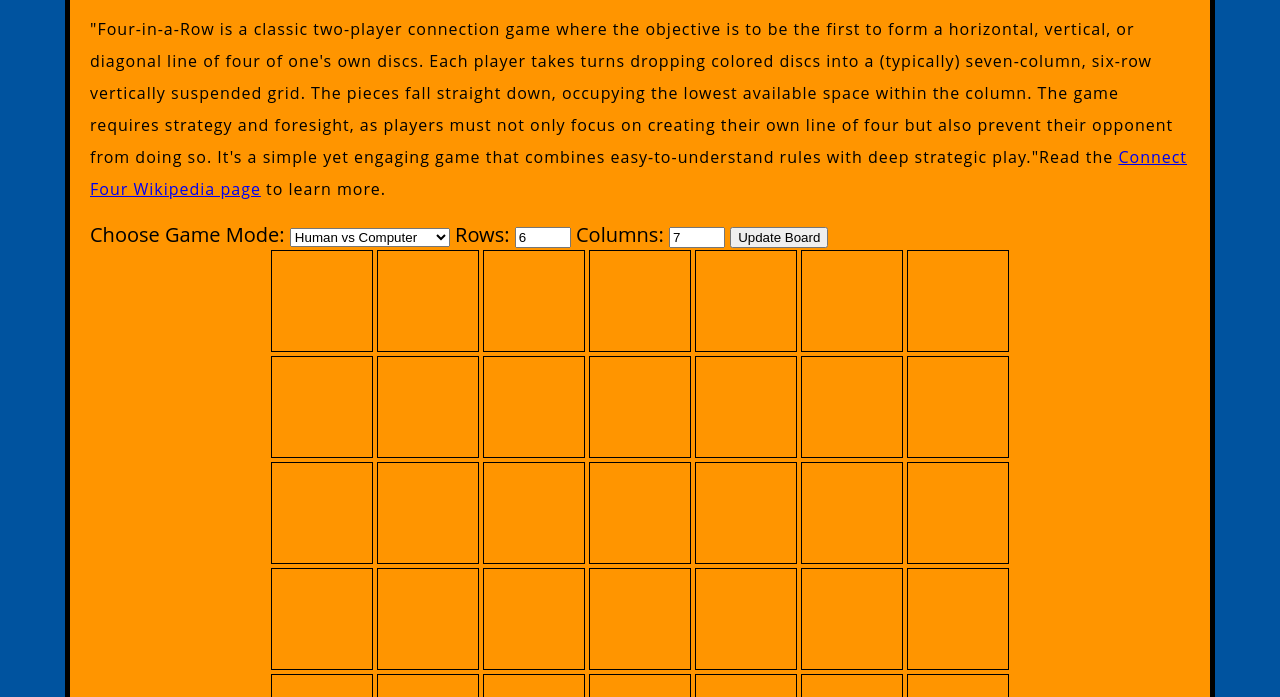
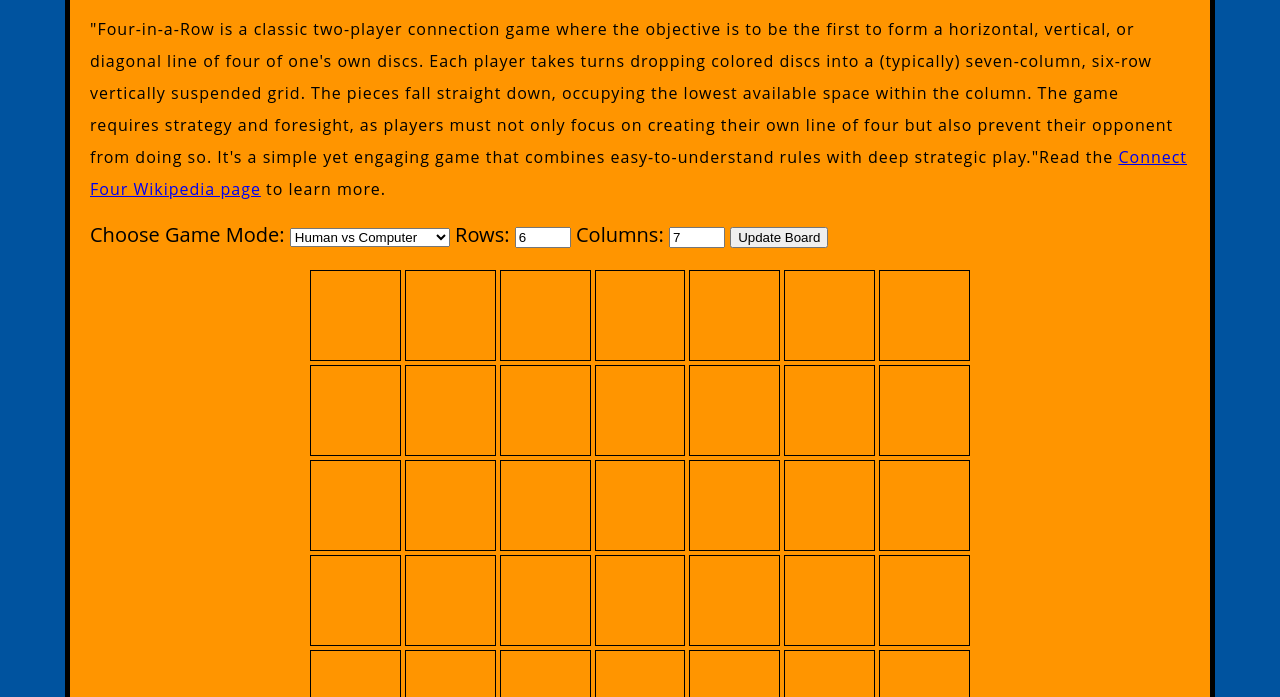
Before and after one commit to briedle/four-in-a-row-site, a plain HTML site: page index.html in a window 1280 px wide. Both pictures are taken after a click on the button "Update Board". Shown: the part 103-800 px from the top of the page. Drawn offline with Linux system fonts and the light colour scheme.

Commit message:
Make changes to code so that cell sizes will adjust depending on the size of a user's viewport

```diff
--- a/index.html
+++ b/index.html
@@ -35,6 +35,8 @@
     <div id="balloons-container"></div>
     <!-- <button>Change user</button> -->
     <!-- <div id="grid-container"></div> -->
+    <!-- Wrap "Choose Game Mode," "Rows," and "Columns" elements in a container -->
+    <div class="options-container">
       <label for="game-mode-selector">Choose Game Mode:</label>
       <select id="game-mode-selector">
         <option value="humanVsHuman">Human vs Human</option>
@@ -50,6 +52,7 @@
       <label for="delay-time">Delay between moves (ms):</label>
       <input type="number" id="delay-time" min="100" max="20000" value="750">
     </div>
+  </div>
     <div id="gameBoard"></div>
     <button id="new-game-button">New Game</button>
     <script src="scripts/scratch-code.js"></script>
--- a/scripts/scratch-code.js
+++ b/scripts/scratch-code.js
@@ -1,8 +1,11 @@
 let board = [];
+MAX_CELL_SIZE = 300;
+let rows = 6; // Default rows
+let columns = 7; // Default columns
 
 // Then call initializeBoard with default values when the page loads
-initializeBoard(6, 7); // Default rows and columns
-createBoard(6, 7); // Create the visual board
+initializeBoard(rows, columns); // Default rows and columns
+createBoard(rows, columns); // Create the visual board
 
 
 document.getElementById('gameBoard').addEventListener('click', function(event) {
@@ -13,15 +16,36 @@ document.getElementById('gameBoard').addEventListener('click', function(event) {
 });
 
 document.getElementById('updateBoard').addEventListener('click', function() {
-    const rows = parseInt(document.getElementById('rows').value, 10);
-    const columns = parseInt(document.getElementById('columns').value, 10);
+    const newRows = parseInt(document.getElementById('rows').value, 10);
+    const newColumns = parseInt(document.getElementById('columns').value, 10);
+
+    // Update the rows and columns globally
+    rows = newRows;
+    columns = newColumns;
+
     initializeBoard(rows, columns);
     createBoard(rows, columns);
 });
 
+
+
 function createBoard(rows, cols) {
     const board = document.getElementById('gameBoard');
     board.innerHTML = '';
+
+    const cellWidth = Math.min(
+        window.innerWidth / (1.5 * cols),
+        window.innerHeight / (1.5 * rows),
+         MAX_CELL_SIZE
+         );
+    const cellHeight = cellWidth;
+    // const cellWidth = Math.min(window.innerWidth / (2 * cols), MAX_CELL_SIZE);
+    // const cellHeight = Math.min(window.innerHeight / (2 * rows), MAX_CELL_SIZE);
+    console.log(`window.innerWidth: ${window.innerWidth}`)
+    console.log(`window.innerHeight: ${window.innerHeight}`)
+    console.log(`cell width: ${cellWidth}`)
+    console.log(`cell height: ${cellHeight}`)
+
     for (let row = 0; row < rows; row++) {
         const rowDiv = document.createElement('div');
         rowDiv.className = 'board-row';
@@ -29,13 +53,34 @@ function createBoard(rows, cols) {
         for (let col = 0; col < cols; col++) {
             const cellDiv = document.createElement('div');
             cellDiv.className = 'board-cell';
+            cellDiv.style.width = `${cellWidth}px`;
+            cellDiv.style.height = `${cellHeight}px`;
             cellDiv.dataset.column = col;
+            // ... rest of your cell setup ...
             rowDiv.appendChild(cellDiv);
         }
-
         board.appendChild(rowDiv);
     }
 }
+
+
+// function createBoard(rows, cols) {
+//     const board = document.getElementById('gameBoard');
+//     board.innerHTML = '';
+//     for (let row = 0; row < rows; row++) {
+//         const rowDiv = document.createElement('div');
+//         rowDiv.className = 'board-row';
+
+//         for (let col = 0; col < cols; col++) {
+//             const cellDiv = document.createElement('div');
+//             cellDiv.className = 'board-cell';
+//             cellDiv.dataset.column = col;
+//             rowDiv.appendChild(cellDiv);
+//         }
+
+//         board.appendChild(rowDiv);
+//     }
+// }
 
 function initializeBoard(rows=6, cols=7) {
     board = [];
@@ -52,8 +97,14 @@ document.addEventListener('DOMContentLoaded', function() {
 
     // Add click event listener to the button
     newGameButton.addEventListener('click', function() {
+        console.log(`board length before resetBoard: ${board.length}`)
         resetBoard(withDelay = false, removeBlocks = true);
+        initializeBoard(rows, columns);
+        // console.log(`board length before createBoard: ${board.length}`)
+        createBoard(rows, columns);
+        console.log(`board length before updateBoardDisplay: ${board.length}`)
         updateBoardDisplay();
+        console.log(`board length AFTER updateBoardDisplay: ${board.length}`)
         // Any additional logic to start a new game can go here
         // For example, clearing any game-over messages, resetting scores, etc.
         if (gameMode == 'computerVsComputer') {
@@ -70,7 +121,10 @@ document.addEventListener('DOMContentLoaded', function() {
         gameMode = this.value; // Update the gameMode variable based on the selection
         console.log(`gameMode went from ${previousMode} to ${gameMode}`)
         // Optionally, you can also reset the game state or board here
-        resetBoard(withDelay = false, removeBlocks = true)
+        // const rows = parseInt(document.getElementById('rows').value, 10);
+        // const columns = parseInt(document.getElementById('columns').value, 10);
+        resetBoard(withDelay = false, removeBlocks = true);
+        createBoard(rows, columns);
         if (gameMode === 'computerVsComputer') {
             document.getElementById('delay-option').style.display = 'block';
             currentPlayer = 1; // Start with Player 1
@@ -150,47 +204,11 @@ function makeMove(board, column, player) {
     return false;
 }
 
-// function makeMove(board, column, player) {
-//     // Check if the move is legal
-//     if (!getLegalMoves(board).includes(column)) {
-//         console.log("Illegal move. Column is full.");
-//         return false;
-//     }
-//     // Place the piece in the first empty space in the column
-//     for (let row = 0; row < board.length; row++) {
-//         if (board[row][column] === 0) {
-//             board[row][column] = player;
-//             return true; // Move was successful
-//         }
-//     }
-// }
-
-// console.log("Initial Board:");
-// console.log(board);
-
-// Player 1 makes a move in column 3
-// makeMove(board, 3, 1);
-// console.log("Board after Player 1's move:");
-// console.log(board);
-
-// // Player 2 makes a move in the same column
-// makeMove(board, 3, -1);
-// console.log("Board after Player 2's move:");
-// console.log(board);
-
-// for (i = 0; i < 7; i++) {
-//     makeMove(board, 3, 1)
-//     console.log(`Board after ${i+1}th move `)
-//     console.log(board);
-// }
-
-
-
 function updateBoardDisplay() {
     for (let row = 0; row < board.length; row++) {
         for (let col = 0; col < board[row].length; col++) {
             let cell = document.querySelector(`.board-row:nth-child(${row + 1}) .board-cell:nth-child(${col + 1})`);
-            cell.textContent = ''; // Clear previous content
+            cell.textContent = '';
             cell.classList.remove('winning-cell');
             cell.classList.remove('player-1', 'player-2'); // Remove previous classes
             if (board[row][col] === 1) {
--- a/styles/style.css
+++ b/styles/style.css
@@ -32,12 +32,12 @@ html {
 
 .board-row {
     display: flex;
-    flex-wrap: wrap;
+    flex-wrap: nowrap;
 }
 
 .board-cell {
-    width: 100px;
-    height: 100px;
+    /* width: 100px;
+    height: 100px;  */
     /* flex: 1 0 14%;
     height: calc(14vw - 4px); */
     border: 1px solid black;
@@ -49,7 +49,12 @@ html {
   border: 2px solid black; /* Style for highlighting winning cells */
 }
 
+.options-container {
+  margin-bottom: 20px; /* Adjust the margin value to create space */
+}
+
 #gameBoard {
+  margin-top: 20px;
   display: flex;
   justify-content: center;
   align-items: center;
```
Lines whose indentation alone changed are shown as unchanged.
